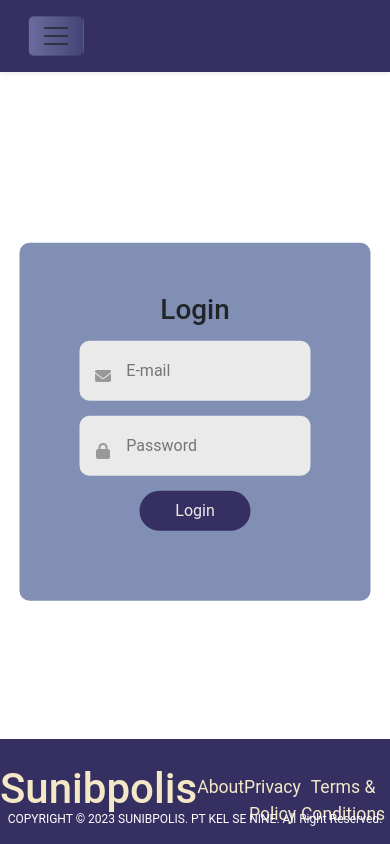
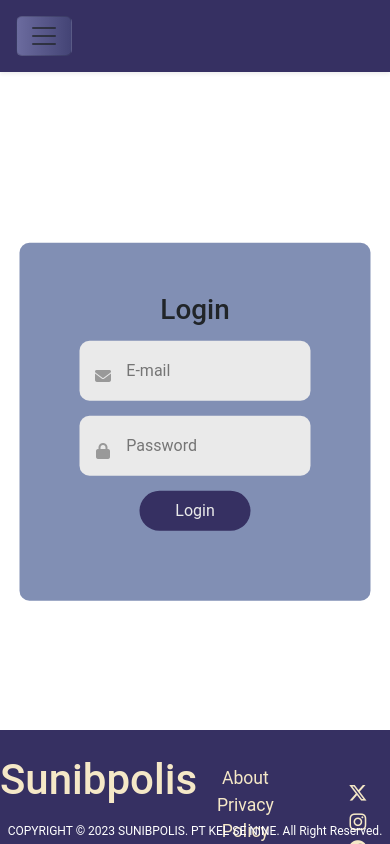
Before and after one commit to dihhzy/sunibpolis-frontEnd, a React (Create React App) app: page /login in a window 390 px wide. Built offline with nearby package versions, Linux system fonts and the light colour scheme.

Commit message:
changes added

```diff
--- a/src/Components/Footer.css
+++ b/src/Components/Footer.css
@@ -82,6 +82,8 @@
 }
 
 .box3 li {
+  display: flex;
+  flex-direction: row;
   margin: 0 10px;
   list-style: none;
 }
@@ -109,8 +111,65 @@
   text-align: center;
   padding-bottom: 0%;
   margin-bottom: 0%;
+  padding-top: 2vh;
 }
 
 .description {
   color: rgb(255, 255, 255);
+  padding: 2px;
+  margin: 2px;
 }
+
+@media (max-width: 768px) {
+
+  .box2 {
+    background-color: #363062;
+    padding-top: 4.2vh;
+    width: 100%;
+    height: 80px;
+    display: flex;
+    flex-direction: column;
+    justify-content: space-between;
+    text-align: center;
+    font-size: 1.2rem;
+  }
+
+  .box3 {
+    padding-top: 4vh;
+    background-color: #363062;
+    width: 100%;
+    height: 80px;
+    display: flex;
+    flex-direction: column;
+    justify-content: space-evenly;
+    text-align: center;
+    list-style: none;
+  }
+
+  .box3 li {
+    display: flex;
+    flex-direction: column;
+  }
+
+  .box3 a i {
+    font-size: 1.2rem;
+  }
+
+  .sosial {
+    display: flex;
+    flex-direction: column;
+    font-size: 1.2rem;
+  }
+
+  .description {
+    padding: 2px;
+    margin: 2px;
+  }
+  .box4 {
+    width: 100%;
+    display: flex;
+    flex-direction: column;
+    text-align: center;
+    padding-top: 2vh;
+  }
+}
--- a/src/Components/Navbar.css
+++ b/src/Components/Navbar.css
@@ -32,4 +32,5 @@ button:not(:disabled) {
     span.mx-2.d-flex.align-items-center {
         display: none !important;
     }
+
 }
--- a/src/Components/Navbar.tsx
+++ b/src/Components/Navbar.tsx
@@ -8,7 +8,6 @@ export function Navbar() {
             style={{
                 backgroundColor: "rgb(54, 48, 98)",
             }}>
-            <Container>
                 <NavbarNav.Toggle aria-controls="responsive-navbar-nav" />
                 <NavbarNav.Collapse id="responsive-navbar-nav">
                     <Nav className="ms-auto"
@@ -50,14 +49,13 @@ export function Navbar() {
                                     color: "rgb(245, 232, 199)",
                                     display: "flex",
                                     justifyContent: "center",
-                                    padding: "2px 12px 5px 12px"
+                                    padding: "3px 12px 5px 12px"
                                 }}>
                                 Login
                             </Button>
                         </Nav.Link>
                     </Nav>
                 </NavbarNav.Collapse>
-            </Container>
         </NavbarNav >
     )
 }
```
